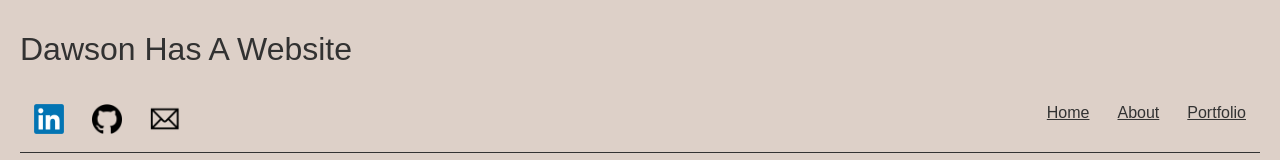
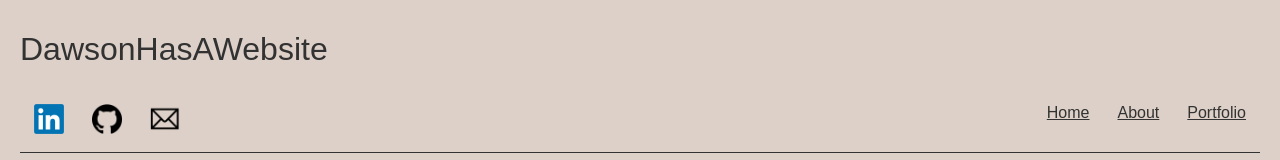
Before and after one commit to dawsonmass/mi349_final, a plain HTML site: page about.html in a window 1280 px wide. Shown: the top 160 px of the page. Drawn offline with Linux system fonts and the light colour scheme.

Commit message:
getting there

```diff
--- a/about.html
+++ b/about.html
@@ -10,7 +10,7 @@
 <body>
     <header>
         <div class="header">
-            <h1>Dawson Has A Website</h1>
+            <h1>DawsonHasAWebsite</h1>
         </div>
         <nav id="navbar">
             <a class="nav-right" href="media.html">Portfolio</a>
```
Also changed, not shown: index.html (+1 -1 lines), media.html (+1 -1 lines).
